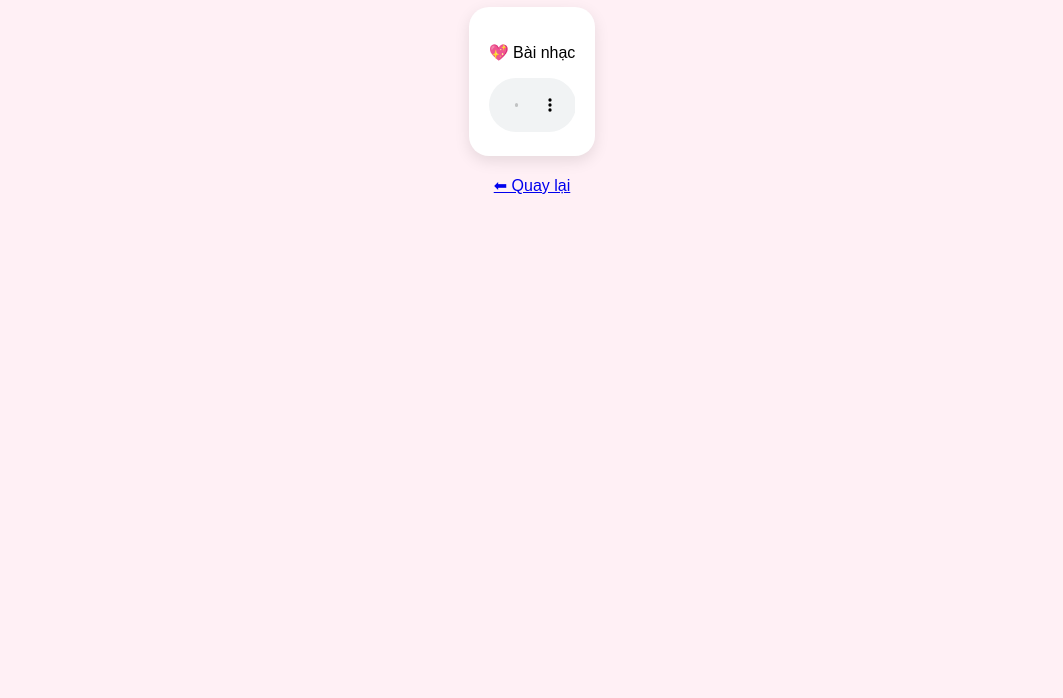
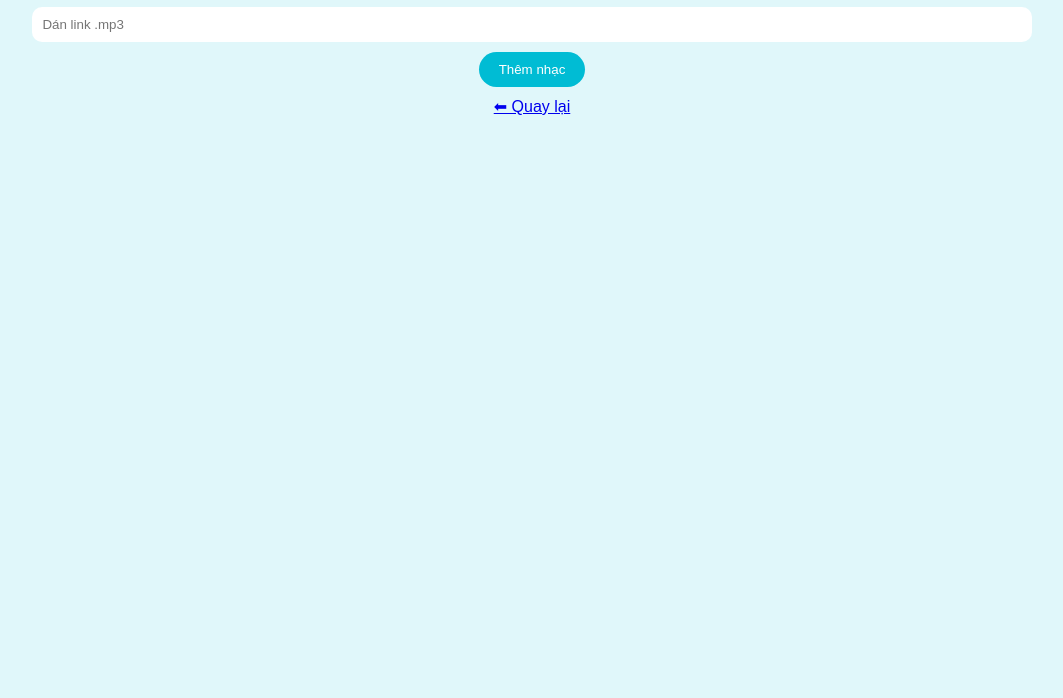
Before and after one commit to www-artr/Www, a plain HTML site: page nhac.html in a window 1280 px wide. Shown: the part 102-800 px from the top of the page, without its empty margins (108-1171 px from the left). Drawn offline with Linux system fonts and the light colour scheme.

Commit message:
Update nhac.html

```diff
--- a/nhac.html
+++ b/nhac.html
@@ -2,12 +2,12 @@
 <html>
 <head>
 <meta name="viewport" content="width=device-width, initial-scale=1.0">
-<title>Nhạc cute</title>
+<title>Quản lý nhạc</title>
 
 <style>
 body {
   font-family: Arial;
-  background: #fff0f5;
+  background: #e0f7fa;
   text-align: center;
 }
 
@@ -15,28 +15,28 @@ body {
   padding: 20px;
 }
 
+input {
+  padding: 10px;
+  width: 80%;
+  border-radius: 10px;
+  border: none;
+}
+
+button {
+  padding: 10px 20px;
+  border-radius: 20px;
+  border: none;
+  background: #00bcd4;
+  color: white;
+  margin: 10px;
+  cursor: pointer;
+}
+
 .card {
   background: white;
-  border-radius: 20px;
-  padding: 20px;
-  display: inline-block;
-  box-shadow: 0 5px 15px rgba(0,0,0,0.1);
-  animation: fade 1s;
-}
-
-@keyframes fade {
-  from {opacity: 0;}
-  to {opacity: 1;}
-}
-
-audio {
-  width: 100%;
-  max-width: 300px;
-}
-
-a {
-  display: block;
-  margin-top: 20px;
+  margin: 10px;
+  padding: 15px;
+  border-radius: 15px;
 }
 </style>
 </head>
@@ -44,17 +44,64 @@ a {
 <body>
 
 <div class="container">
-  <h1>🎶 Nhạc của bạn</h1>
+  <h1>🎶 Thêm nhạc + tạo code</h1>
 
-  <div class="card">
-    <p>💖 Bài nhạc</p>
-    <audio controls>
-      <source src="your-music.mp3" type="audio/mpeg">
-    </audio>
-  </div>
+  <input id="linkInput" placeholder="Dán link .mp3">
+  <br>
+  <button onclick="addMusic()">Thêm nhạc</button>
+
+  <div id="list"></div>
 
   <a href="index.html">⬅ Quay lại</a>
 </div>
 
+<script>
+let list = JSON.parse(localStorage.getItem("musicList")) || [];
+
+function randomCode() {
+  let chars = "ABCDEFGHIJKLMNOPQRSTUVWXYZabcdefghijklmnopqrstuvwxyz0123456789";
+  let code = "";
+  for (let i = 0; i < 8; i++) {
+    code += chars[Math.floor(Math.random() * chars.length)];
+  }
+  return code;
+}
+
+function addMusic() {
+  let link = document.getElementById("linkInput").value;
+
+  if (!link.includes(".mp3")) {
+    alert("❌ Phải là link .mp3!");
+    return;
+  }
+
+  let code = randomCode();
+
+  list.push({ link, code });
+
+  localStorage.setItem("musicList", JSON.stringify(list));
+
+  render();
+}
+
+function render() {
+  let html = "";
+
+  list.forEach((m, i) => {
+    html += `
+      <div class="card">
+        🎵 Bài ${i+1}<br>
+        <audio controls src="${m.link}"></audio><br>
+        🔑 Code: <b>${m.code}</b>
+      </div>
+    `;
+  });
+
+  document.getElementById("list").innerHTML = html;
+}
+
+render();
+</script>
+
 </body>
 </html>
```
